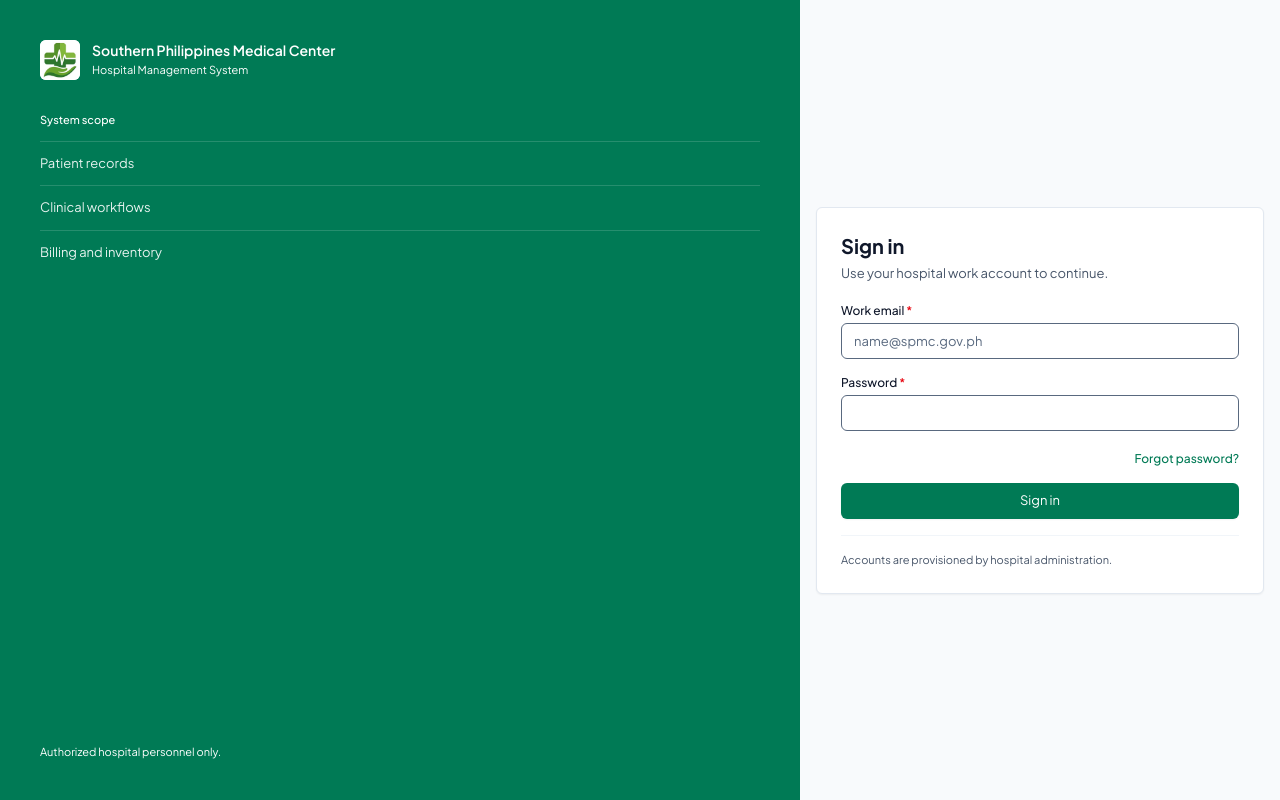
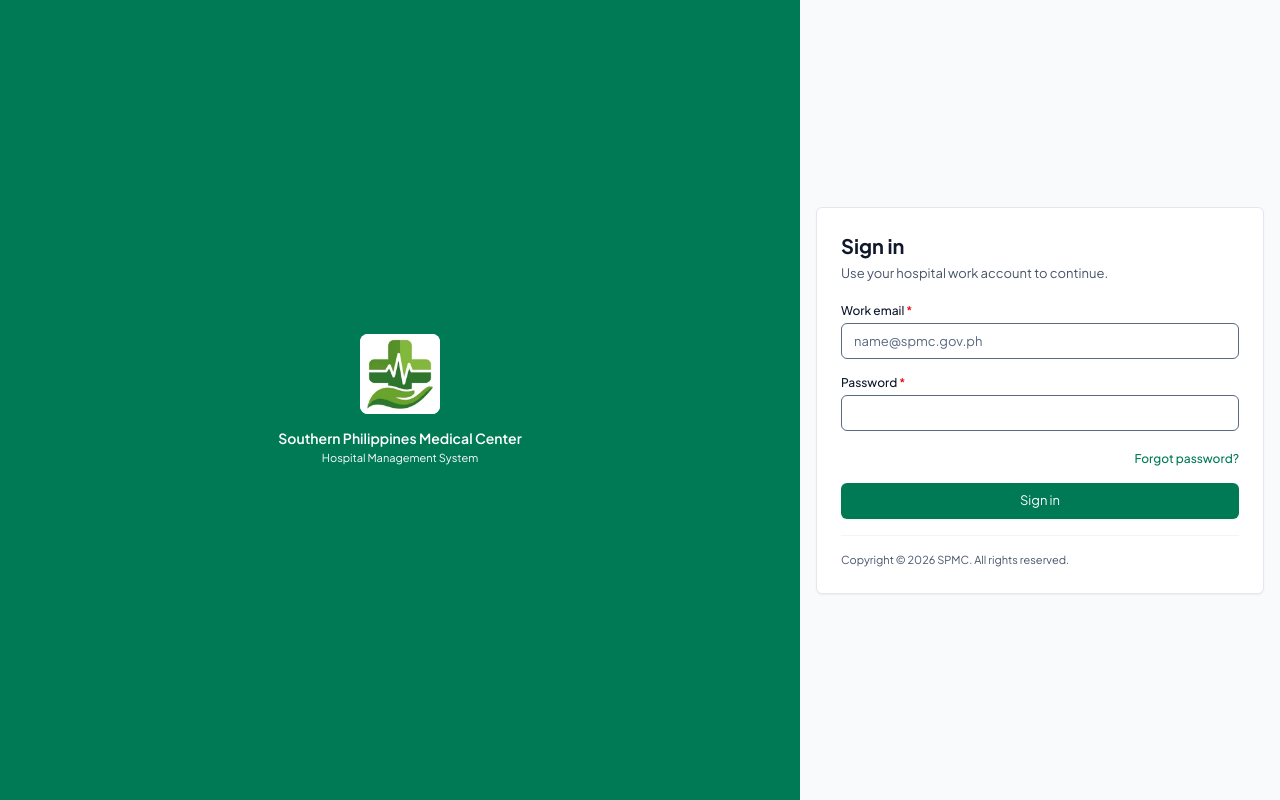
Before and after one commit to WenDEVLIFE/hospital_management_v2, a Next.js app: page /login in a window 1280 px wide. Built offline with nearby package versions, Linux system fonts and the light colour scheme; no server answers; some icons are missing.

Commit message:
feat(auth): update copyright notice in login form

```diff
--- a/components/auth/brand-panel.tsx
+++ b/components/auth/brand-panel.tsx
@@ -1,27 +1,24 @@
 import Image from "next/image";
-
-const capabilityLines = [
-  "Patient records",
-  "Clinical workflows",
-  "Billing and inventory",
-] as const;
 
 export function BrandPanel() {
   return (
-    <div className="bg-hospital-green px-5 py-4 text-white lg:flex lg:flex-col lg:justify-between lg:p-10">
-      <div>
-        <div className="flex items-center gap-3">
-          <div className="flex size-10 shrink-0 items-center justify-center overflow-hidden rounded-md bg-white">
+    <div className="bg-hospital-green px-5 py-4 text-white lg:flex lg:flex-col lg:items-center lg:justify-center lg:p-10">
+      {/* Mobile: horizontal row · Large: vertical column */}
+      <div className="flex items-center gap-3 lg:flex-col lg:items-center lg:gap-4">
+        {/* Logo */}
+       <div className="flex size-10 shrink-0 items-center justify-center overflow-hidden rounded-md bg-white lg:size-20 lg:rounded-lg">
           <Image
             src="/assets/spmc_logo.png"
-              alt=""
-              width={40}
-              height={40}
-              className="size-10 object-contain"
+            alt="Southern Philippines Medical Center"
+            width={80}
+            height={80}
+            className="size-10 object-contain lg:size-20"
             priority
           />
         </div>
-          <div className="min-w-0">
+
+        {/* Name + subtitle */}
+        <div className="min-w-0 lg:text-center">
           <p className="text-sm font-semibold leading-tight">
             Southern Philippines Medical Center
           </p>
@@ -30,27 +27,6 @@ export function BrandPanel() {
           </p>
         </div>
       </div>
-
-        <div className="mt-8 hidden lg:block">
-          <p className="text-[11px] font-medium text-white">
-            System scope
-          </p>
-          <ul className="mt-3">
-            {capabilityLines.map((line) => (
-              <li
-                key={line}
-                className="border-t border-white/15 py-3 text-[13px] text-white/90"
-              >
-                {line}
-              </li>
-            ))}
-          </ul>
-        </div>
-      </div>
-
-      <p className="hidden text-[11px] text-white lg:block">
-        Authorized hospital personnel only.
-      </p>
     </div>
   );
 }
--- a/components/auth/login-form.tsx
+++ b/components/auth/login-form.tsx
@@ -240,7 +240,7 @@ export function LoginForm({ initialError, initialNext }: LoginFormProps) {
       </form>
 
       <p className="mt-4 border-t border-hospital-border-subtle pt-4 text-[11px] text-hospital-text-muted">
-        Accounts are provisioned by hospital administration.
+        Copyright © 2026 SPMC. All rights reserved.
       </p>
     </div>
   );
```
Lines whose indentation alone changed are shown as unchanged.
